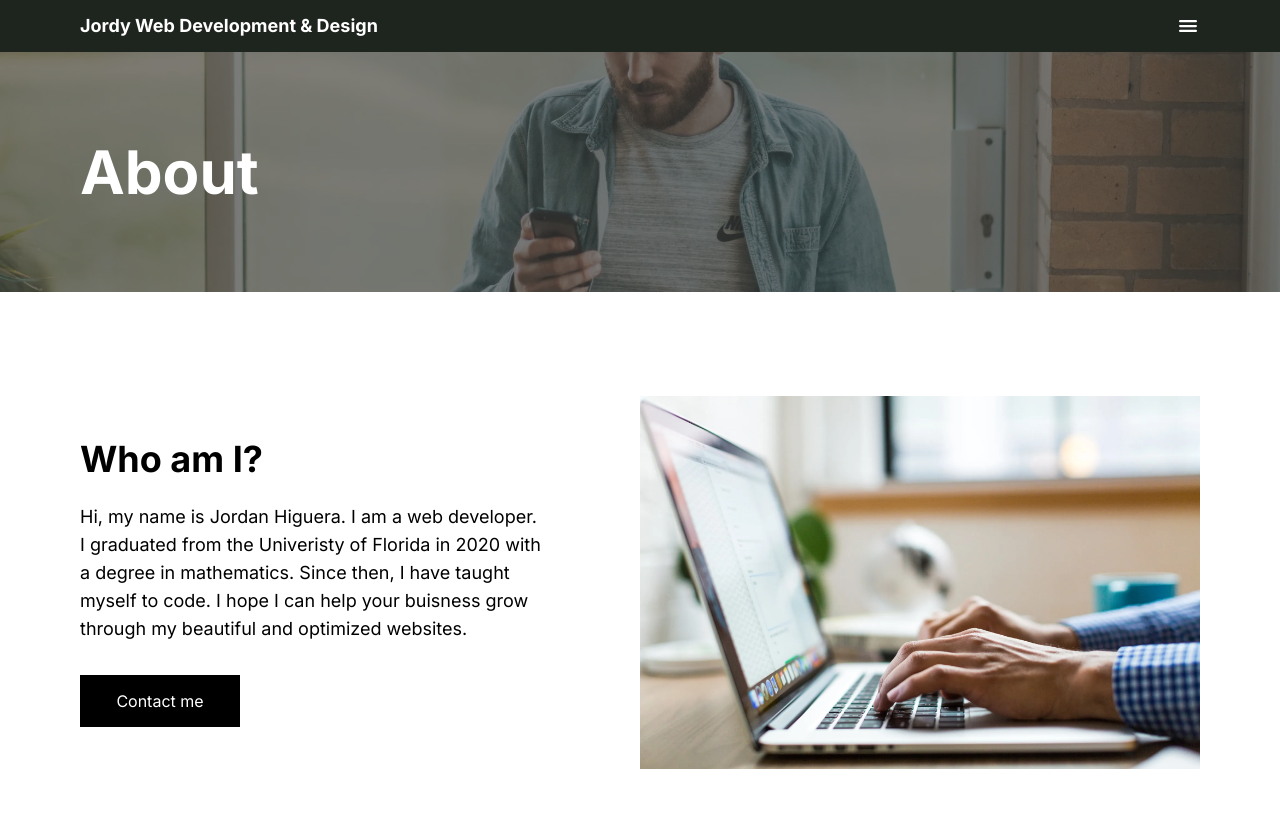
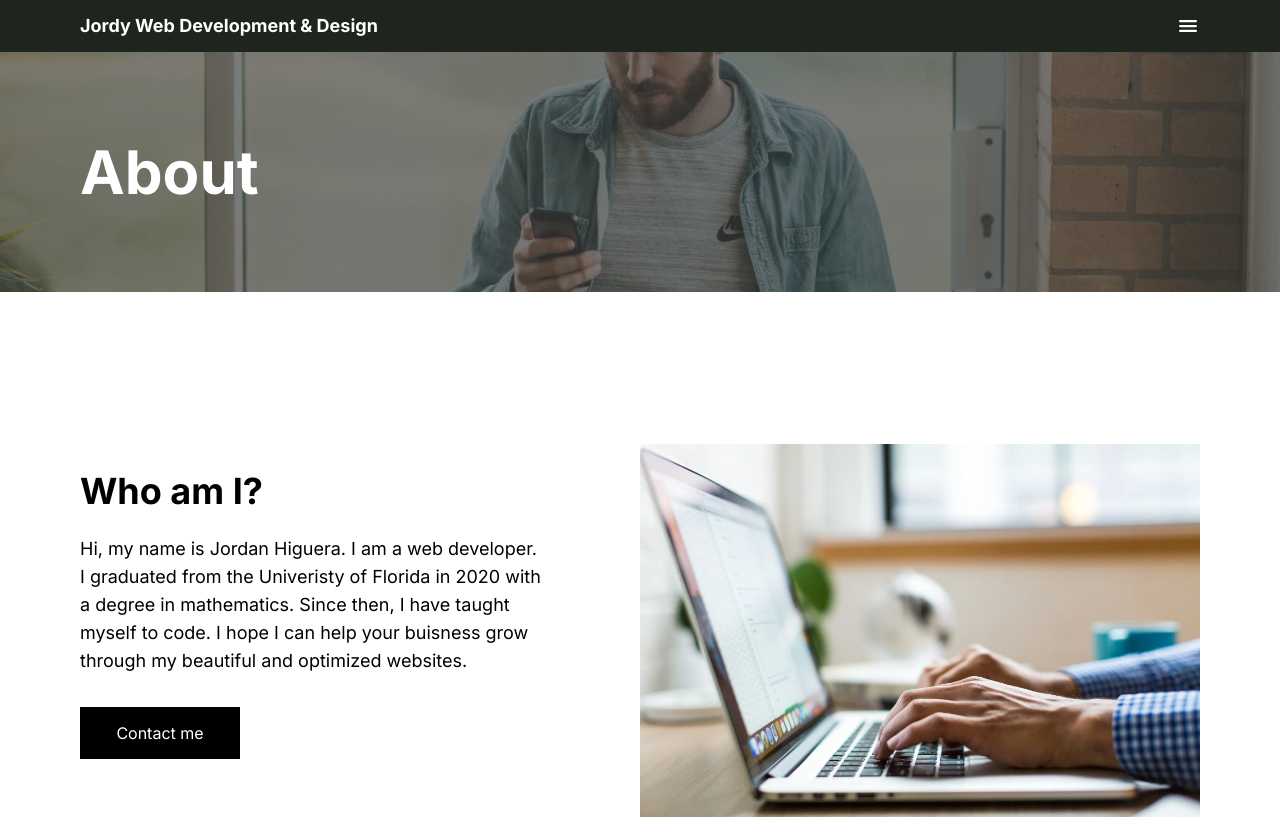
Before and after one commit to jordanwhiguera/web-dev, a Next.js app: page /about in a window 1280 px wide. Shown: the top 819 px of the page. Built offline with nearby package versions, Linux system fonts and the light colour scheme.

Commit message:
more padding adjustment to herotwo

```diff
--- a/app/components/Contact/ContactSection.tsx
+++ b/app/components/Contact/ContactSection.tsx
@@ -40,11 +40,12 @@ const ContactSection: React.FC = () => {
 
   return (
     <Container className="">
-      <div className="flex flex-col md:flex-row justify-between items-center space-y-8 md:space-y-0 py-20">
+      {/* Adjust lg:py-20 as needed */}
+      <div className=" flex flex-col md:flex-row justify-between items-center space-y-8 md:space-y-0 py-4 lg:py-20">
         {/* Text */}
         <div className="flex-1 space-y-4">
           <div className="md:pr-24">
-            <h2 className="text-5xl font-bold mb-4 text-black">GET IN TOUCH</h2>
+            <h2 className="text-4xl font-bold mb-4 text-black">GET IN TOUCH</h2>
             <p className="mb-6 text-black">
               If you have any question regarding your website strategy, we
               encourage you to schedule an appointment or phone consultation
--- a/app/components/HeroTwo.tsx
+++ b/app/components/HeroTwo.tsx
@@ -31,7 +31,7 @@ const HeroTwo: React.FC<HeroProps> = ({
   return (
     <div
       // Can remove lg:py-16 as needed
-      className={` mx-auto lg:py-16 xl:px-20 md:px-10 sm:px-2 px-4 ${
+      className={` mx-auto py-4 lg:py-20 xl:px-20 md:px-10 sm:px-2 px-4 ${
         blackBackground ? "bg-[#f3d4b7]" : "bg-white"
       } `}
     >
@@ -54,7 +54,7 @@ const HeroTwo: React.FC<HeroProps> = ({
         )}
 
         {/* Text Content */}
-        <div className="flex-1 py-12   flex flex-col justify-center">
+        <div className="flex-1   flex flex-col justify-center">
           <div className={`${padRight ? "lg:pr-24" : "lg:pl-24"}`}>
             <h1
               className={`text-4xl font-bold mb-6 ${
@@ -85,7 +85,7 @@ const HeroTwo: React.FC<HeroProps> = ({
         {/* Conditionally render image second if reOrder is false or not provided */}
 
         {!reOrder && image && (
-          <div className="flex-1 pb-10 lg:py-10 flex items-center">
+          <div className="flex-1 mt-8 lg:py-10 flex items-center">
             <div className=" w-full">
               <img
                 src={image}
```
